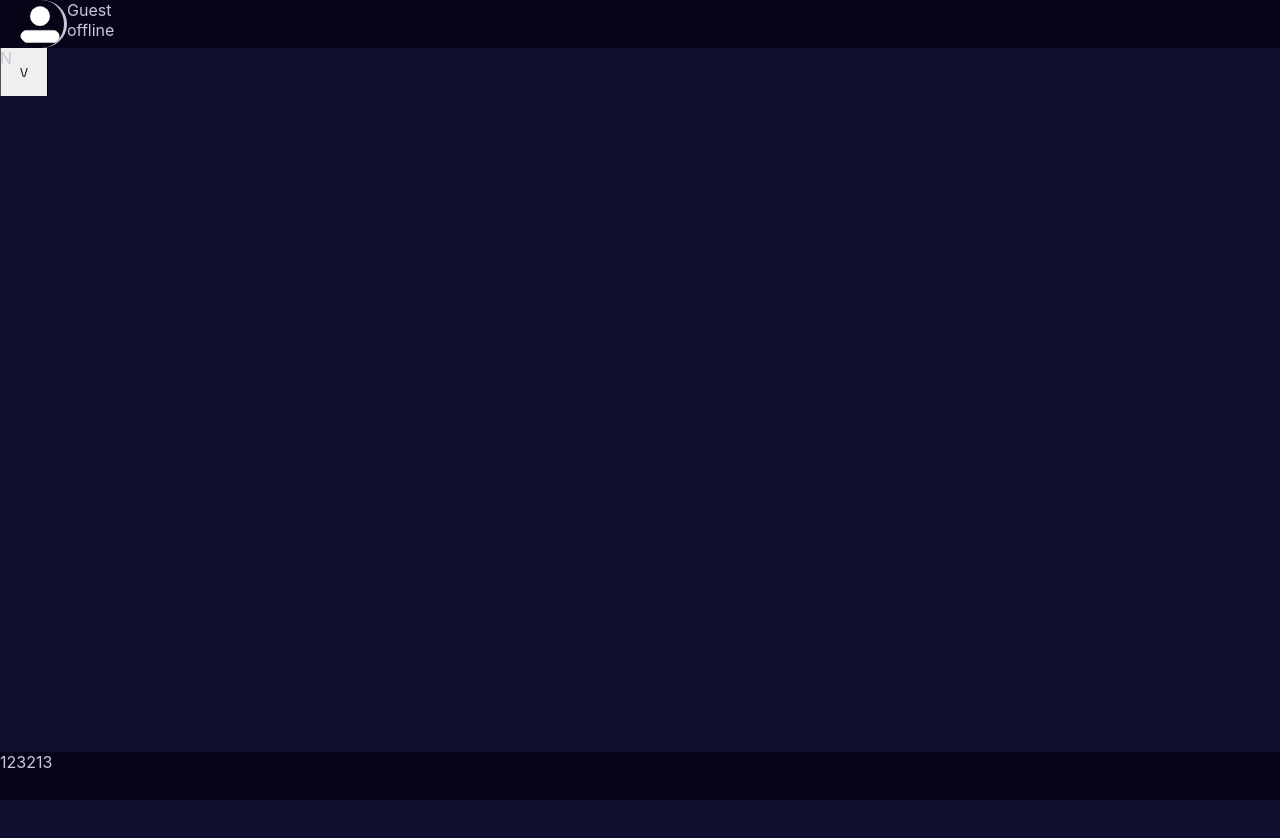
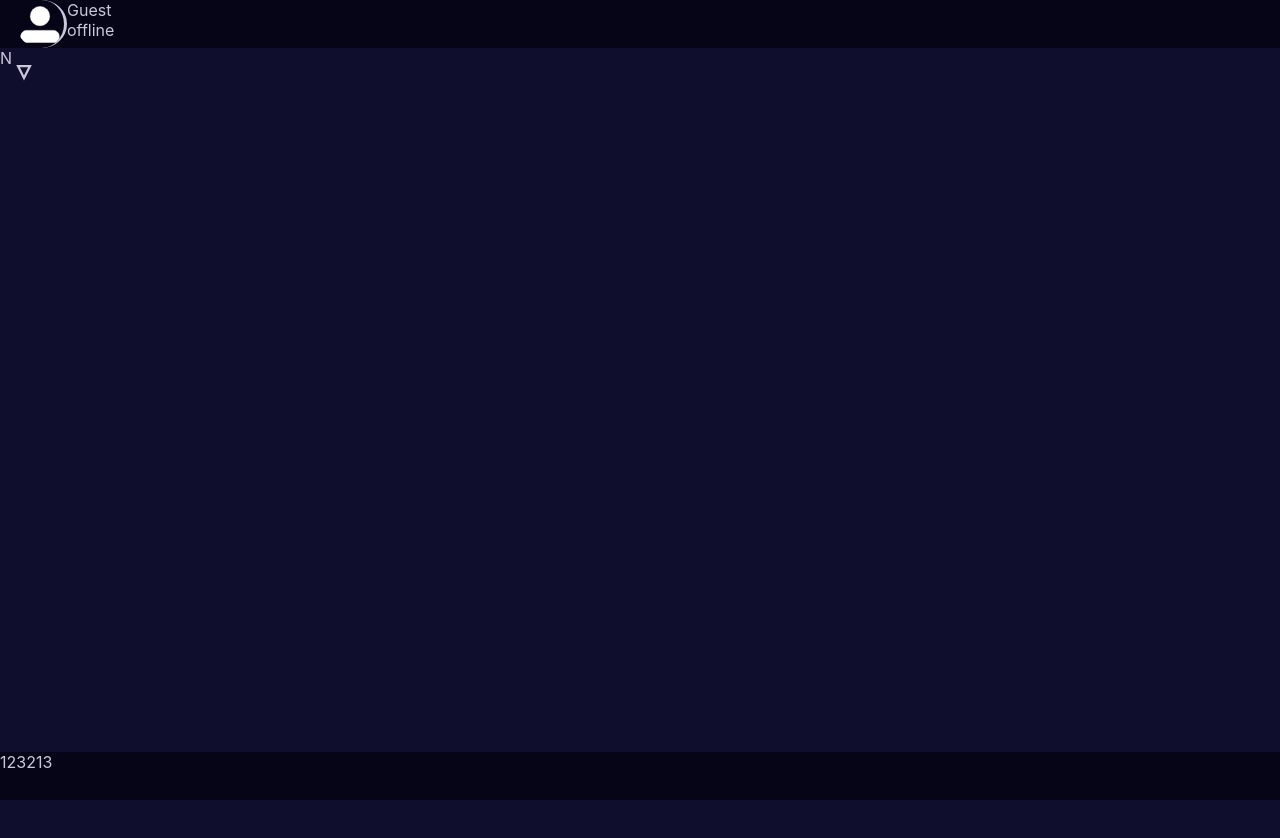
Before and after one commit to andsimon3/tittle.com, a React (Create React App) app: page / in a window 1280 px wide. Shown: the top 838 px of the page. Built offline with nearby package versions, Linux system fonts and the light colour scheme.

Commit message:
Update App.js

```diff
--- a/src/App.js
+++ b/src/App.js
@@ -18,7 +18,7 @@ function App() {
             <span>{Username}</span><br />
             <span>{Status}</span>
           </div>
-          <button id='MenuUpButton'>\/</button>
+          <img src={ChooseArrow} id='MenuUpButton' />
         </div>
         <div>
           N
```
